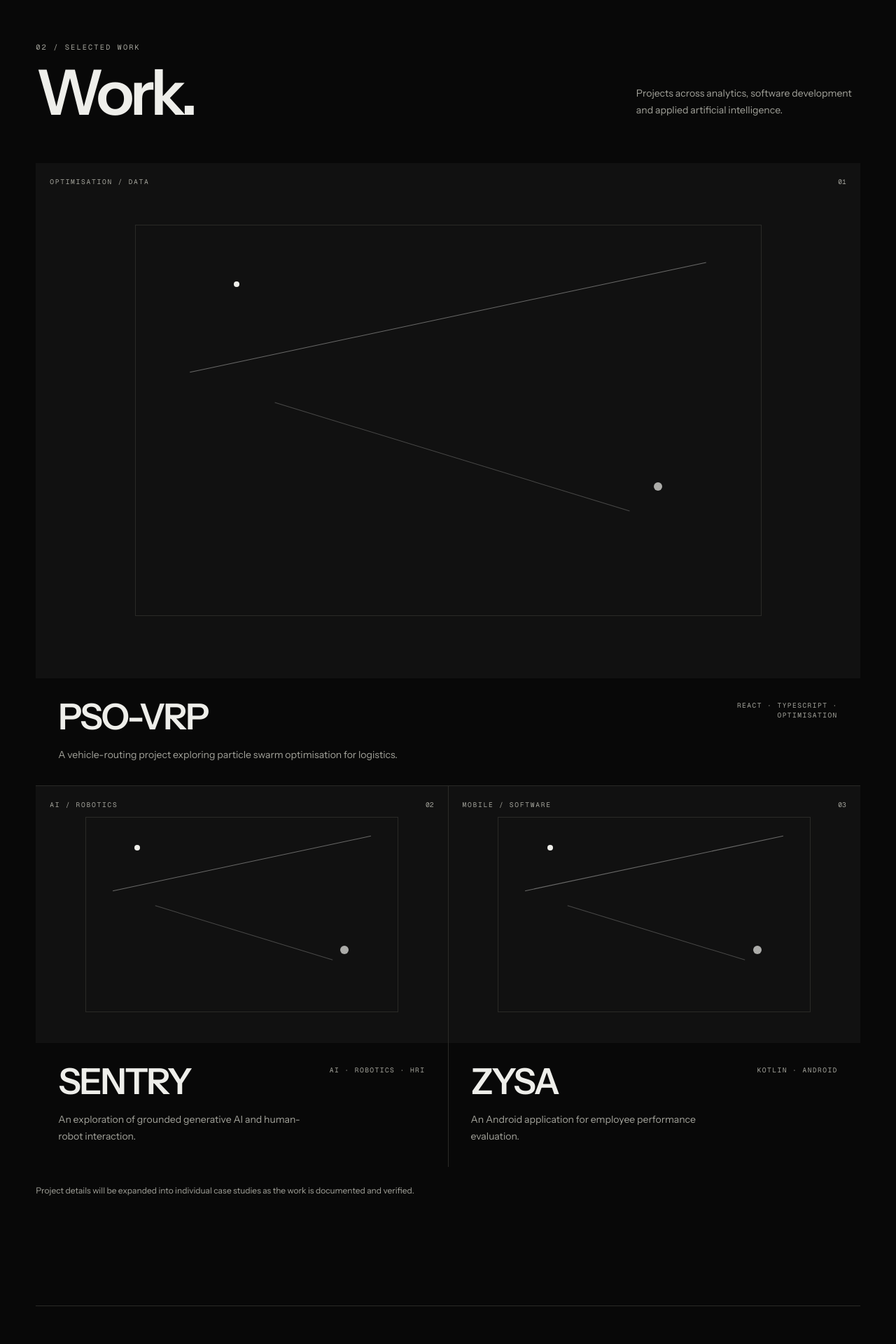
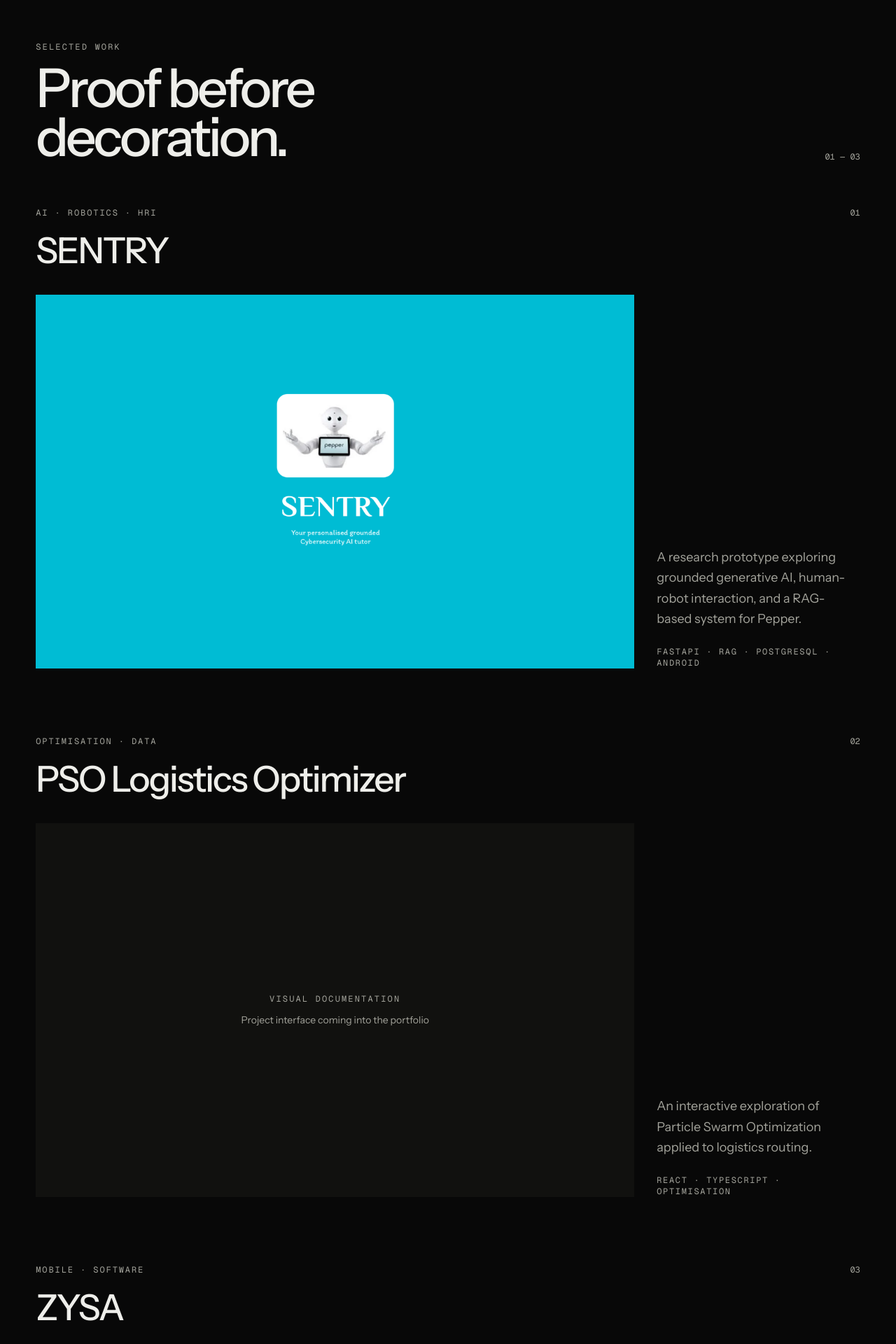
Before and after one commit to dericktrichard/dericktrichard, a Next.js app: page / in a window 1280 px wide. Shown: the part 1760-3680 px from the top of the page at 70% size. Built offline with nearby package versions, Linux system fonts and the light colour scheme.

Commit message:
project section

```diff
--- a/app/components/project-image.tsx
+++ b/app/components/project-image.tsx
@@ -18,14 +18,21 @@ export function ProjectImage({
         alt={alt}
         fill
         priority={priority}
-        sizes="(max-width: 768px) 100vw, 70vw"
-        className="object-cover transition-transform duration-700 ease-out group-hover:scale-[1.025]"
+        sizes="(max-width: 768px) 100vw, 65vw"
+        className="object-cover transition-transform duration-700 ease-[cubic-bezier(0.22,1,0.36,1)] group-hover:scale-[1.025]"
       />
 
       <div
         aria-hidden="true"
-        className="pointer-events-none absolute inset-0 bg-linear-to-t from-background/20 to-transparent opacity-0 transition-opacity duration-500 group-hover:opacity-100"
+        className="pointer-events-none absolute inset-0 bg-linear-to-t from-background/25 via-transparent to-transparent opacity-0 transition-opacity duration-500 group-hover:opacity-100"
       />
+
+      <div
+        aria-hidden="true"
+        className="pointer-events-none absolute bottom-5 right-5 translate-y-2 font-mono text-[0.65rem] uppercase tracking-[0.16em] opacity-0 transition-all duration-500 group-hover:translate-y-0 group-hover:opacity-100"
+      >
+        View project ↗
+      </div>
     </div>
   );
 }
--- a/app/page.tsx
+++ b/app/page.tsx
@@ -1,35 +1,6 @@
 import Link from "next/link";
 import { Navigation } from "./components/navigation";
-
-const projects = [
-  {
-    number: "01",
-    name: "PSO-VRP",
-    type: "Optimisation / Data",
-    description:
-      "A vehicle-routing project exploring particle swarm optimisation for logistics.",
-    stack: "React · TypeScript · Optimisation",
-    className: "md:col-span-2",
-  },
-  {
-    number: "02",
-    name: "SENTRY",
-    type: "AI / Robotics",
-    description:
-      "An exploration of grounded generative AI and human-robot interaction.",
-    stack: "AI · Robotics · HRI",
-    className: "",
-  },
-  {
-    number: "03",
-    name: "ZYSA",
-    type: "Mobile / Software",
-    description:
-      "An Android application for employee performance evaluation.",
-    stack: "Kotlin · Android",
-    className: "",
-  },
-];
+import { ProjectImage } from "./components/project-image";
 
 const experience = [
   {
@@ -207,74 +178,151 @@ export default function Home() {
         </section>
 
         {/* WORK */}
-        <section id="work" className="mx-auto w-full max-w-[118rem] px-page">
-          <div className="border-t border-border py-section">
-            <div className="flex items-end justify-between gap-8">
+        <section
+          id="work"
+          className="mx-auto max-w-[100rem] px-page py-section"
+        >
+          <div className="mb-16 flex items-end justify-between gap-8">
             <div>
-                <p className="font-mono text-[0.65rem] uppercase tracking-[0.2em] text-muted">
-                  02 / Selected work
+              <p className="mb-4 font-mono text-xs uppercase tracking-[0.18em] text-muted">
+                Selected work
               </p>
 
-                <h2 className="mt-5 text-[clamp(3rem,7vw,8rem)] font-semibold leading-[0.82] tracking-[-0.06em]">
-                  Work.
+              <h2 className="max-w-3xl text-[clamp(2.5rem,6vw,6rem)] font-medium leading-[0.92] tracking-[-0.055em]">
+                Proof before
+                <br />
+                decoration.
               </h2>
             </div>
 
-              <p className="hidden max-w-xs text-sm leading-6 text-muted md:block">
-                Projects across analytics, software development and applied
-                artificial intelligence.
-              </p>
-            </div>
-
-            <div className="mt-16 grid gap-px bg-border md:grid-cols-2">
-              {projects.map((project) => (
-                <article
-                  key={project.number}
-                  className={`group relative overflow-hidden bg-background ${project.className}`}
-                >
-                  <div className="relative aspect-16/10 overflow-hidden bg-foreground/[0.035]">
-                    <div className="absolute inset-0 transition-transform duration-700 ease-out group-hover:scale-[1.025] motion-reduce:transition-none">
-                      <div className="absolute inset-[12%] border border-border" />
-                      <div className="absolute left-[18%] top-[30%] h-px w-[64%] -rotate-12 bg-foreground/40" />
-                      <div className="absolute left-[28%] top-[57%] h-px w-[45%] rotate-17 bg-foreground/25" />
-                      <div className="absolute left-[24%] top-[23%] h-2 w-2 rounded-full bg-foreground" />
-                      <div className="absolute right-[24%] top-[62%] h-3 w-3 rounded-full bg-foreground/70" />
-                    </div>
-
-                    <span className="absolute left-5 top-5 font-mono text-[0.6rem] uppercase tracking-[0.18em] text-muted">
-                      {project.type}
-                    </span>
-
-                    <span className="absolute right-5 top-5 font-mono text-[0.6rem] text-muted">
-                      {project.number}
+            <span className="hidden font-mono text-xs text-muted sm:block">
+              01 — 03
             </span>
           </div>
 
-                  <div className="grid gap-8 p-6 md:grid-cols-[1fr_auto] md:p-8">
+          <div className="space-y-24">
+            {/* SENTRY */}
+            <article className="group">
+              <div className="mb-6 flex items-baseline justify-between gap-6">
                 <div>
-                      <h3 className="text-[clamp(2rem,4vw,4.5rem)] font-semibold leading-[0.88] tracking-[-0.045em]">
-                        {project.name}
+                  <p className="mb-2 font-mono text-xs uppercase tracking-[0.16em] text-muted">
+                    AI · Robotics · HRI
+                  </p>
+
+                  <h3 className="text-[clamp(2rem,4vw,4rem)] font-medium tracking-[-0.04em]">
+                    SENTRY
                   </h3>
+                </div>
 
-                      <p className="mt-5 max-w-xl text-sm leading-6 text-muted">
-                        {project.description}
+                <span className="font-mono text-xs text-muted">01</span>
+              </div>
+
+              <div className="grid gap-8 lg:grid-cols-[minmax(0,1fr)_minmax(16rem,0.34fr)] lg:items-end">
+                <ProjectImage
+                  src="/projects/sentry/sentry.png"
+                  alt="SENTRY system interface"
+                  priority
+                />
+
+                <div className="max-w-sm">
+                  <p className="text-lg leading-relaxed text-muted">
+                    A research prototype exploring grounded generative AI,
+                    human-robot interaction, and a RAG-based system for Pepper.
+                  </p>
+
+                  <p className="mt-6 font-mono text-xs uppercase tracking-[0.14em] text-muted">
+                    FastAPI · RAG · PostgreSQL · Android
                   </p>
                 </div>
+              </div>
+            </article>
 
-                    <p className="font-mono text-[0.6rem] uppercase tracking-[0.15em] text-muted md:max-w-40 md:text-right">
-                      {project.stack}
+            {/* PSO */}
+            <article className="group">
+              <div className="mb-6 flex items-baseline justify-between gap-6">
+                <div>
+                  <p className="mb-2 font-mono text-xs uppercase tracking-[0.16em] text-muted">
+                    Optimisation · Data
+                  </p>
+
+                  <h3 className="text-[clamp(2rem,4vw,4rem)] font-medium tracking-[-0.04em]">
+                    PSO Logistics Optimizer
+                  </h3>
+                </div>
+
+                <span className="font-mono text-xs text-muted">02</span>
+              </div>
+
+              <div className="grid gap-8 lg:grid-cols-[minmax(0,1fr)_minmax(16rem,0.34fr)] lg:items-end">
+                <div className="flex aspect-16/10 items-center justify-center bg-surface">
+                  <div className="text-center">
+                    <p className="font-mono text-xs uppercase tracking-[0.18em] text-muted">
+                      Visual documentation
+                    </p>
+
+                    <p className="mt-3 text-sm text-muted">
+                      Project interface coming into the portfolio
                     </p>
                   </div>
-                </article>
-              ))}
                 </div>
 
-            <p className="mt-6 max-w-xl text-xs leading-5 text-muted">
-              Project details will be expanded into individual case studies as
-              the work is documented and verified.
+                <div className="max-w-sm">
+                  <p className="text-lg leading-relaxed text-muted">
+                    An interactive exploration of Particle Swarm Optimization
+                    applied to logistics routing.
+                  </p>
+
+                  <p className="mt-6 font-mono text-xs uppercase tracking-[0.14em] text-muted">
+                    React · TypeScript · Optimisation
                   </p>
                 </div>
+              </div>
+            </article>
+
+            {/* ZYSA */}
+            <article className="group">
+              <div className="mb-6 flex items-baseline justify-between gap-6">
+                <div>
+                  <p className="mb-2 font-mono text-xs uppercase tracking-[0.16em] text-muted">
+                    Mobile · Software
+                  </p>
+
+                  <h3 className="text-[clamp(2rem,4vw,4rem)] font-medium tracking-[-0.04em]">
+                    ZYSA
+                  </h3>
+                </div>
+
+                <span className="font-mono text-xs text-muted">03</span>
+              </div>
+
+              <div className="grid gap-8 lg:grid-cols-[minmax(0,1fr)_minmax(16rem,0.34fr)] lg:items-end">
+                <div className="flex aspect-16/10 items-center justify-center bg-surface">
+                  <div className="text-center">
+                    <p className="font-mono text-xs uppercase tracking-[0.18em] text-muted">
+                      Visual documentation
+                    </p>
+
+                    <p className="mt-3 text-sm text-muted">
+                      Project interface coming into the portfolio
+                    </p>
+                  </div>
+                </div>
+
+                <div className="max-w-sm">
+                  <p className="text-lg leading-relaxed text-muted">
+                    An Android application developed for employee performance
+                    evaluation.
+                  </p>
+
+                  <p className="mt-6 font-mono text-xs uppercase tracking-[0.14em] text-muted">
+                    Kotlin · Android
+                  </p>
+                </div>
+              </div>
+            </article>
+          </div>
         </section>
+
 
         {/* TECHNICAL */}
         <section className="mx-auto w-full max-w-[118rem] px-page">
```
Lines whose indentation alone changed are shown as unchanged.
